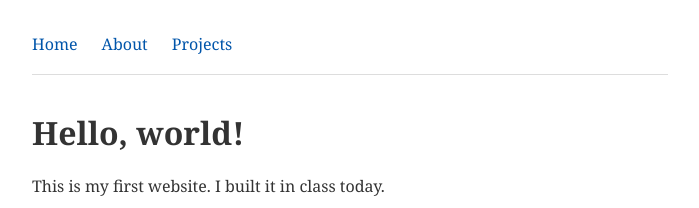
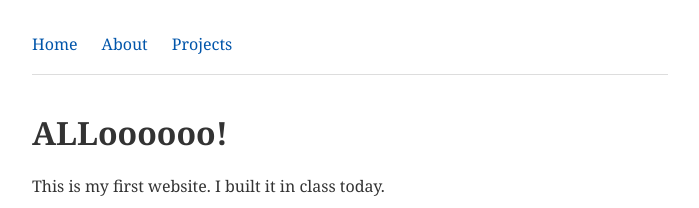
Before and after one commit to MatejBoskovic/my-first-website, a website built with Vite: page index.html in a window 1280 px wide. Shown: the top 208 px of the page, without its empty margins (290-989 px from the left). Built offline with nearby package versions, Linux system fonts and the light colour scheme.

Commit message:
ma practice commit

```diff
--- a/index.html
+++ b/index.html
@@ -15,7 +15,7 @@ content="width=device-width, initial-scale=1.0" />
 <a href="/projects.html">Projects</a>
 </nav>
 <main>
-<h1>Hello, world!</h1>
+<h1>ALLoooooo!</h1>
 <p>This is my first website.
 I built it in class today.</p>
 <img src="/photo.jpg" alt="A photo I chose" />
```
